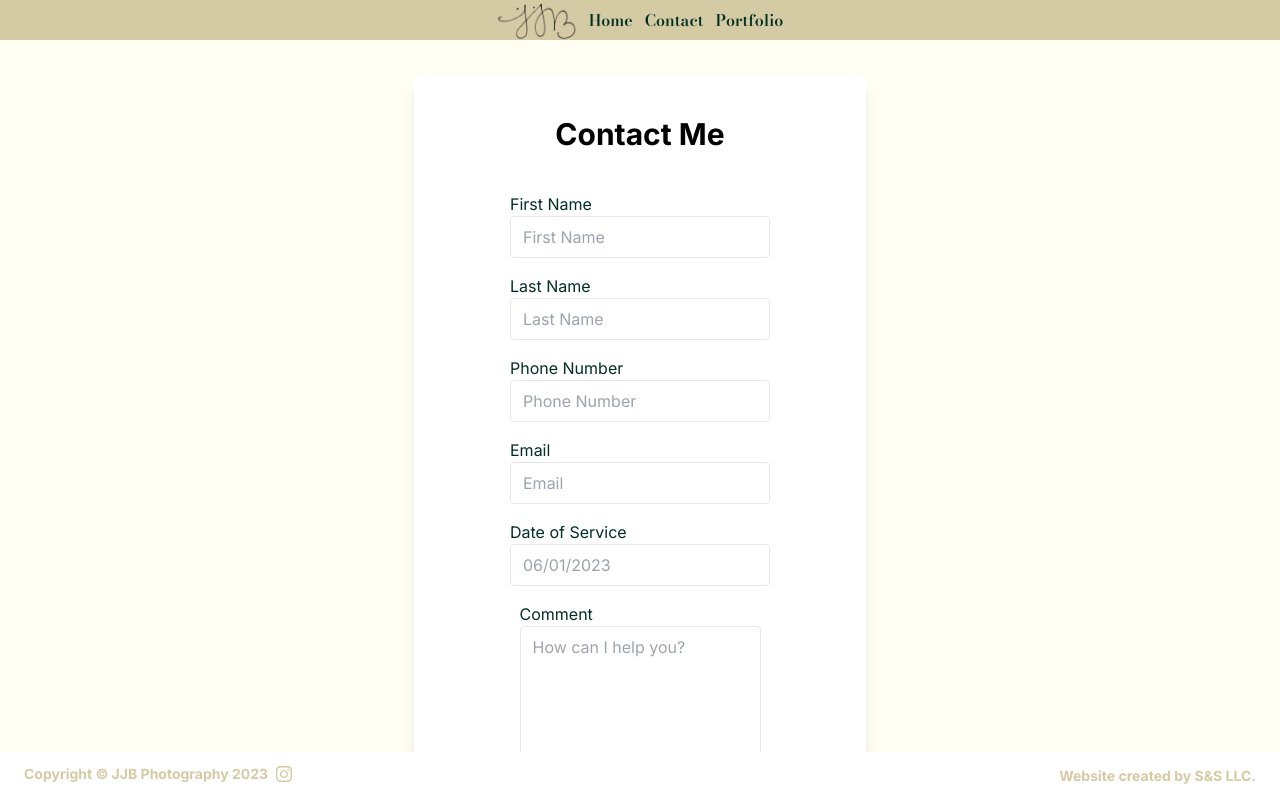
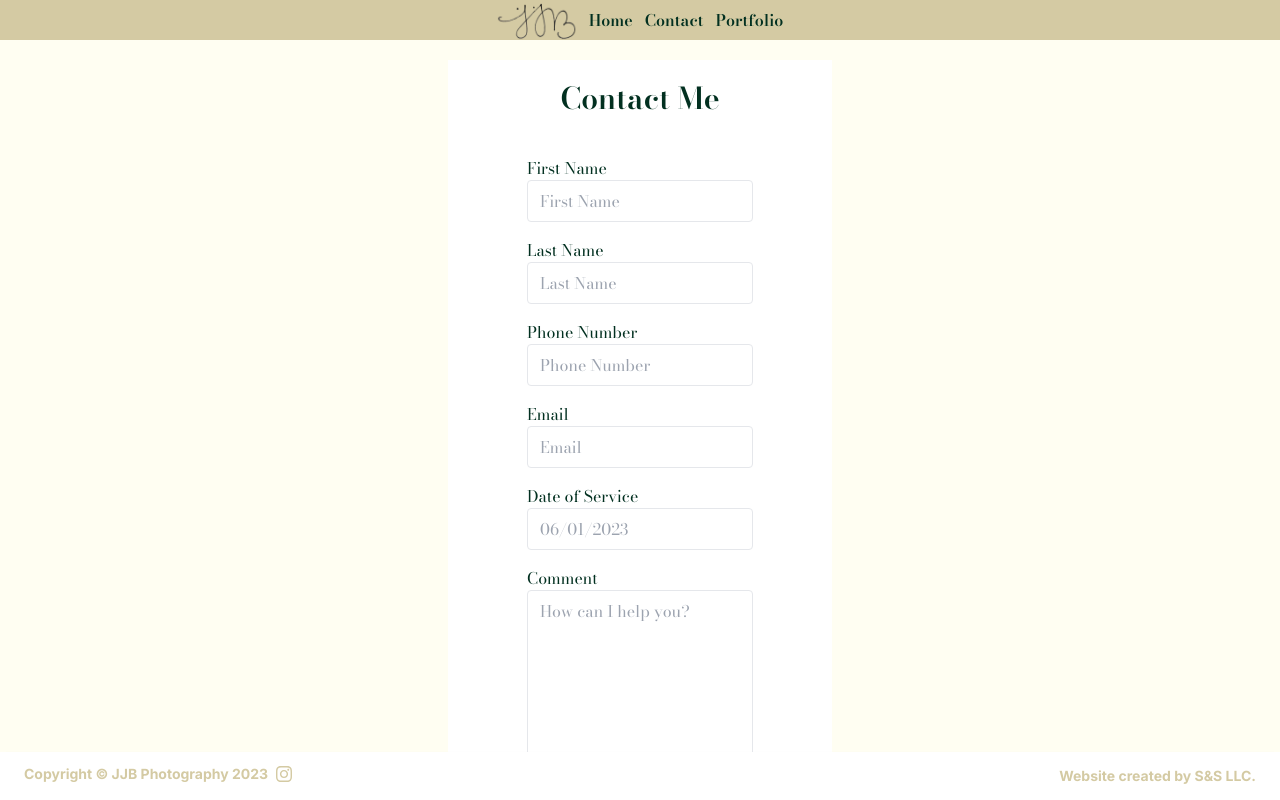
Before and after one commit to sramalho94/jjbphotography, a Next.js app: page /contact in a window 1280 px wide. Built offline with nearby package versions, Linux system fonts and the light colour scheme.

Commit message:
tweaked margins, aligned colors with those used in rest of app

```diff
--- a/components/Email.jsx
+++ b/components/Email.jsx
@@ -1,14 +1,16 @@
-import React, {useRef, useState } from 'react'
-import emailjs from '@emailjs/browser';
+import React, { useRef, useState } from 'react'
+import emailjs from '@emailjs/browser'
+import { Bodoni_Moda } from 'next/font/google'
 
-const KEY= process.env.NEXT_PUBLIC_PUBLIC_KEY
-const TEMPLATE= process.env.NEXT_PUBLIC_TEMPLATE_ID
-const SERVICE= process.env.NEXT_PUBLIC_SERVICE_ID
+const KEY = process.env.NEXT_PUBLIC_PUBLIC_KEY
+const TEMPLATE = process.env.NEXT_PUBLIC_TEMPLATE_ID
+const SERVICE = process.env.NEXT_PUBLIC_SERVICE_ID
+
+const bodoni_moda = Bodoni_Moda({ subsets: ['latin'], weight: '400' })
 
 const EmailForm = () => {
-
-    const form = useRef();
-    const initialFormValues={
+  const form = useRef()
+  const initialFormValues = {
     firstName: '',
     lastName: '',
     phone: '',
@@ -18,36 +20,36 @@ const EmailForm = () => {
   }
   const [formValues, setFormValues] = useState(initialFormValues)
 
-  const handleChange=(e)=>{
-    setFormValues({...formValues,[e.target.name]: e.target.value})
+  const handleChange = (e) => {
+    setFormValues({ ...formValues, [e.target.name]: e.target.value })
   }
-
 
   const handleSubmit = async (event) => {
     event.preventDefault()
-    emailjs.sendForm(SERVICE, TEMPLATE, form.current, KEY)
-    .then((result) => {
-        console.log(result.text);
-    }, (error) => {
-        console.log(error.text);
-    });
+    emailjs.sendForm(SERVICE, TEMPLATE, form.current, KEY).then(
+      (result) => {
+        console.log(result.text)
+      },
+      (error) => {
+        console.log(error.text)
+      }
+    )
 
     setFormValues(initialFormValues)
-
-
   }
 
   return (
-    <div className="mt-5 mb-20">
-    <div className="bg-white p-4 md:p-10 rounded-lg shadow-lg px-4 md:px-24 m-4 md:m-30 border-dark-purpe">
-    <h1 className="text-3xl font-bold mb-5 text-center text-black">
+    <div className={`mt-5 mb-20 ${bodoni_moda.className} min-w-screen`}>
+      <div className="bg-white  border-dark-purpe w-80 md:w-96 py-5">
+        <h1 className="text-3xl font-bold mb-5 text-center text-dark-green">
           Contact Me
         </h1>
         <form
-      className="flex flex-col items-center space-y-4"ref={form}
+          className="flex flex-col items-center space-y-4"
+          ref={form}
           onSubmit={handleSubmit}
         >
-      <div className="flex flex-col mt-5">
+          <div className="flex flex-col mt-5 min-w-screen">
             <label className="text-dark-green" htmlFor="firstName">
               First Name
             </label>
@@ -104,7 +106,6 @@ const EmailForm = () => {
               required
               placeholder="Email"
               className="border px-3 py-2 rounded focus:outline-none focus:ring focus:border-dark-purpe  text-black"
-
             ></input>
           </div>
           <div className="flex flex-col">
```
Lines whose indentation alone changed are shown as unchanged.
